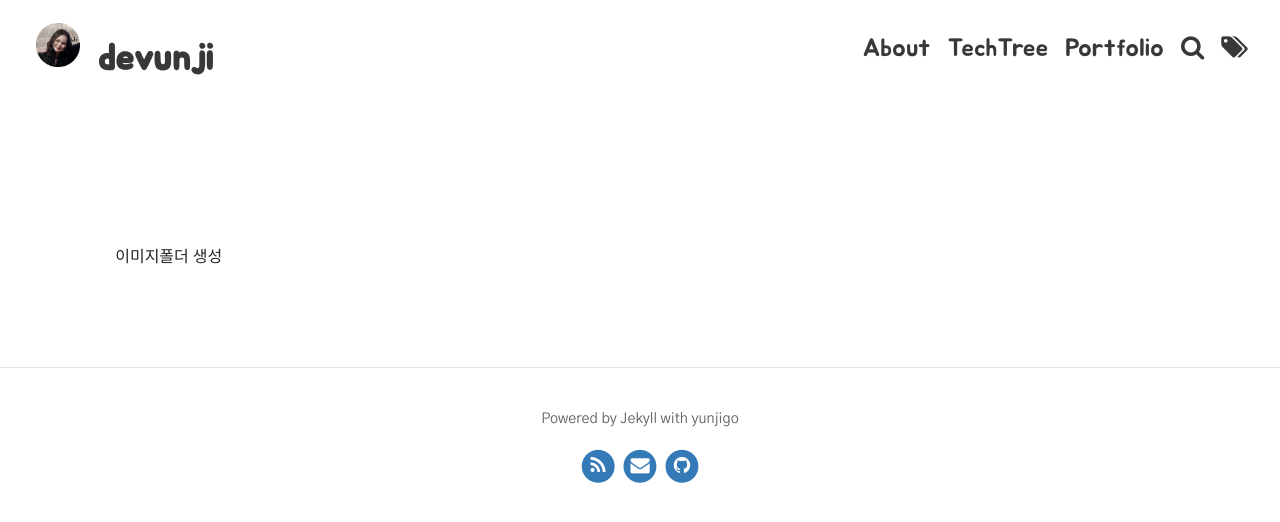
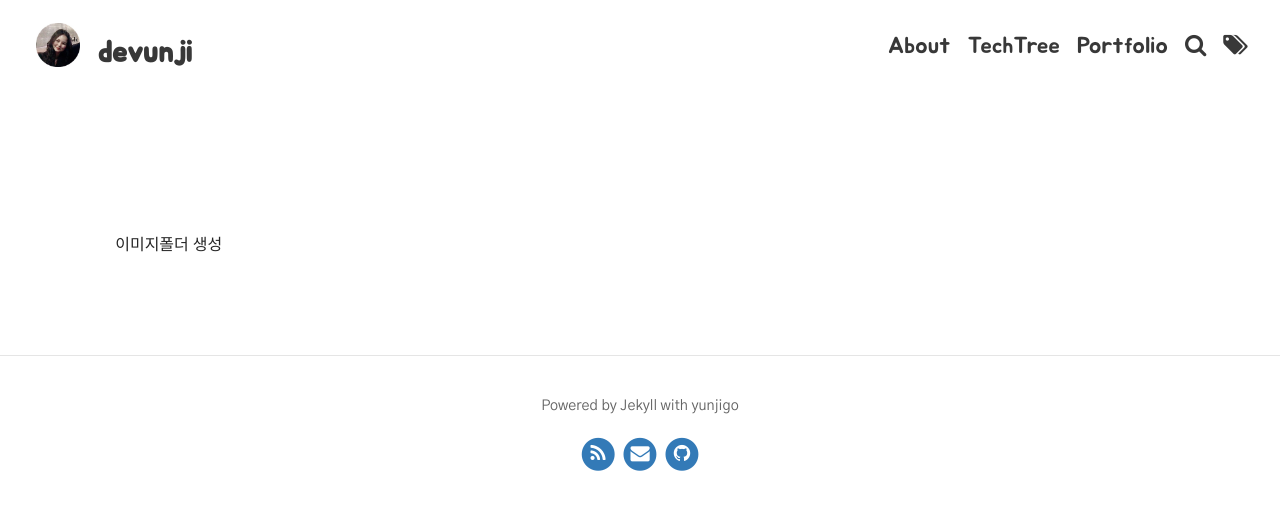
Before and after one commit to yunjigo92/yunjigo92.github.io, a Jekyll site: the page built from img/img.md, in a window 1280 px wide. Shown: the top 522 px of the page. Built offline with Jekyll 4.4.1, drawn with Linux system fonts in a browser that asks for light colours; nearby versions of some CDN libraries; some web fonts are replaced; our own code applies the rules of GitHub Pages for plain Markdown files; library files that are not in the unit come from our copies.

Commit message:
Update yunji.css

```diff
--- a/assets/css/yunji.css
+++ b/assets/css/yunji.css
@@ -71,5 +71,9 @@ blockquote {
 }
 
 a.clear{
-    font-size: 25px !important;
+    font-size: 23px !important;
 }
+
+.site-title{
+    font-size: 30px !important;
+}
```
